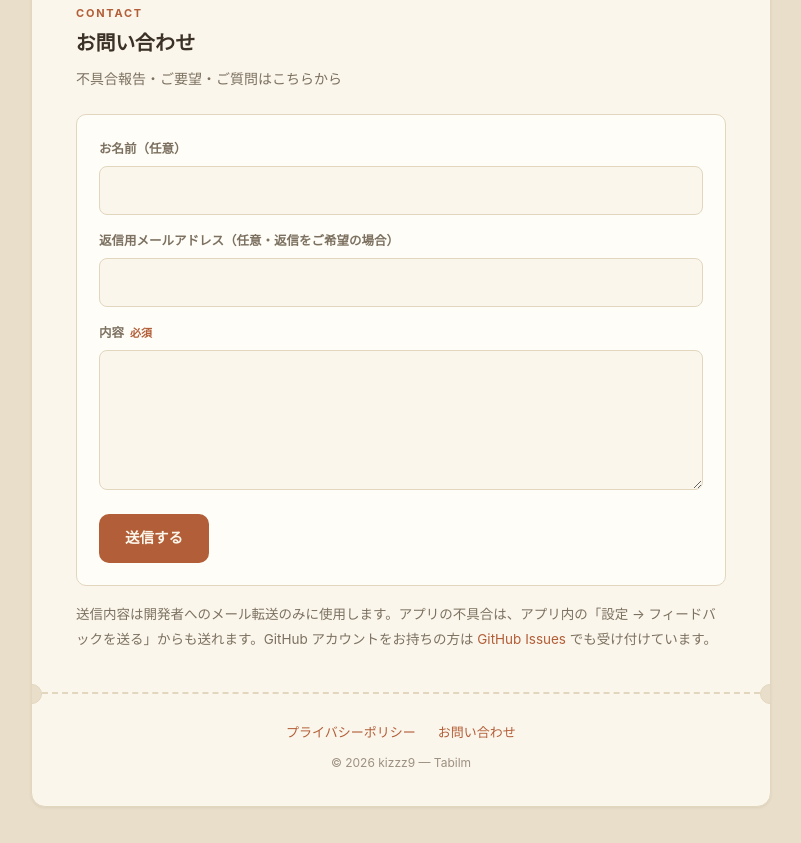
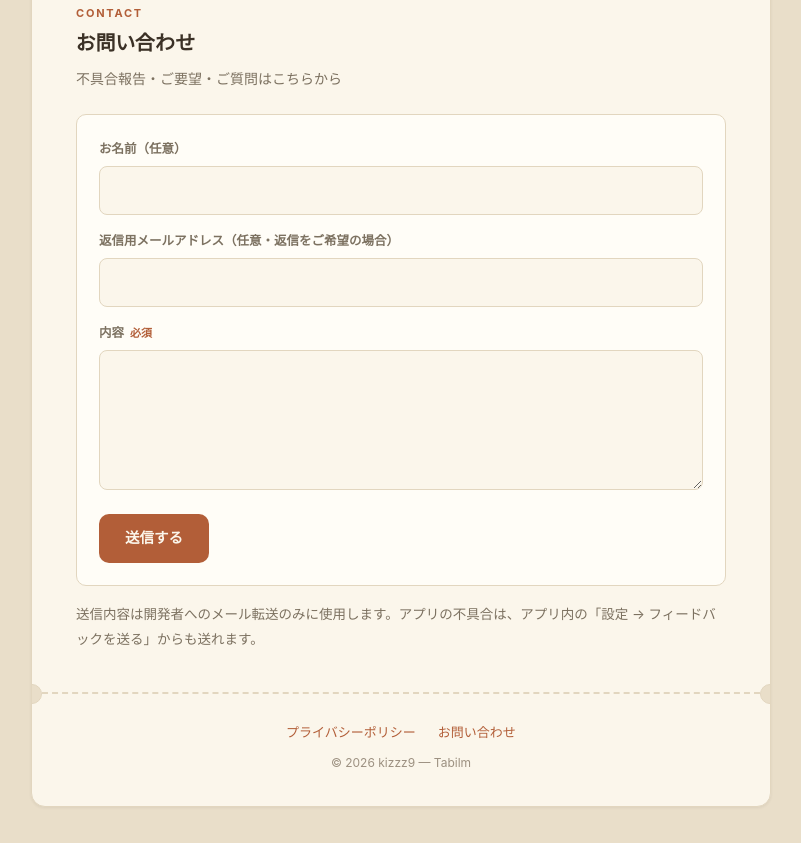
Before and after one commit to kizzz9/tabilm-support, a plain HTML site: page index.html in a window 1280 px wide. Shown: the part 1344-2187 px from the top of the page, without its empty margins (239-1040 px from the left). Drawn offline with Linux system fonts and the light colour scheme.

Commit message:
remove GitHub Issues link from support pages (ja/en)
Co-Authored-By: Claude Opus 4.6 <noreply@anthropic.com>
Claude-Session: https://claude.ai/code/session_01GGK7Eg3ZajyBfz5ccGDjDM

```diff
--- a/index.html
+++ b/index.html
@@ -215,7 +215,7 @@ body {
         <button type="submit" class="submit">送信する</button>
         <p class="form-status" id="form-status" role="status"></p>
       </form>
-      <p class="alts">送信内容は開発者へのメール転送のみに使用します。アプリの不具合は、アプリ内の「設定 → フィードバックを送る」からも送れます。GitHub アカウントをお持ちの方は <a href="https://github.com/kizzz9/tabilm-support/issues">GitHub Issues</a> でも受け付けています。</p>
+      <p class="alts">送信内容は開発者へのメール転送のみに使用します。アプリの不具合は、アプリ内の「設定 → フィードバックを送る」からも送れます。</p>
     </section>
 
   </main>
```
Also changed, not shown: en/index.html (+1 -1 lines).
